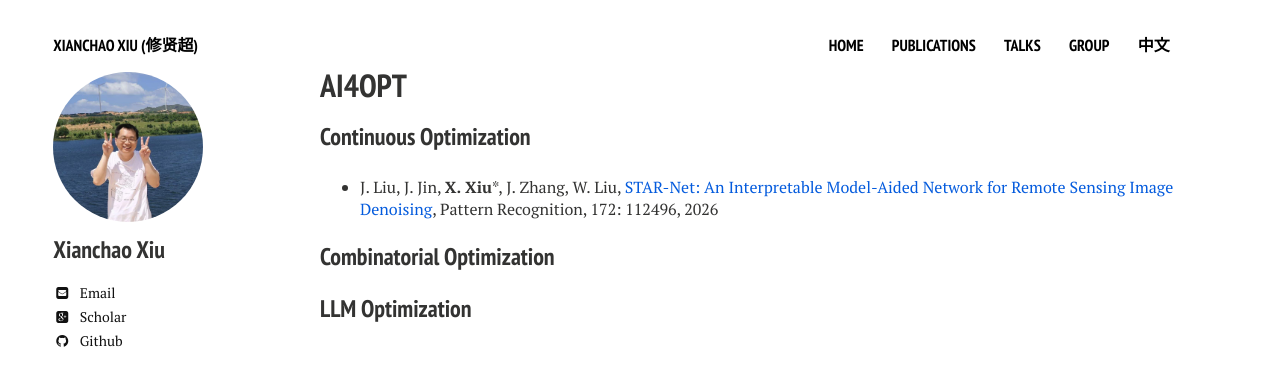
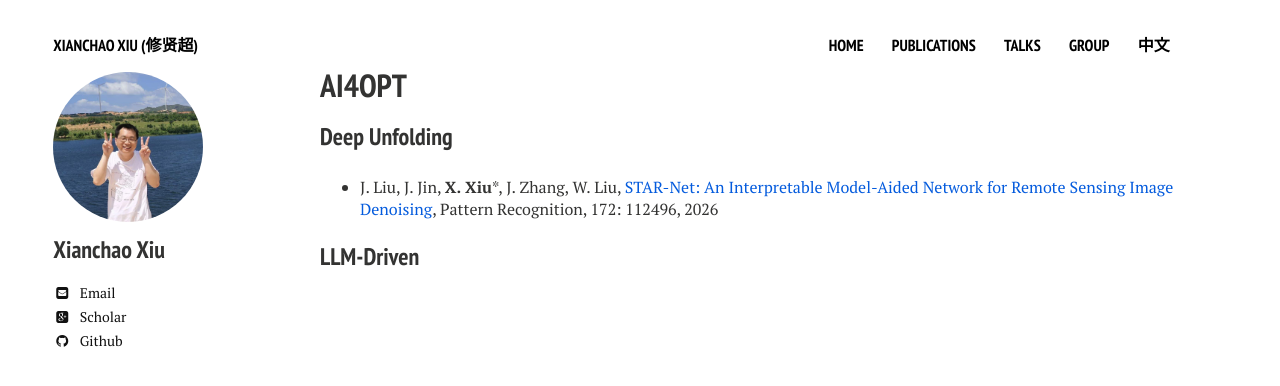
Before and after one commit to xianchaoxiu/xianchaoxiu.github.io, a Jekyll site: the page built from chinese/research/OPT/index.md, in a window 1280 px wide. Shown: the top 386 px of the page. Built offline with Jekyll 4.4.1, drawn with Linux system fonts in a browser that asks for light colours; nearby versions of some CDN libraries.

Commit message:
Update index.md

```diff
--- a/chinese/research/OPT/index.md
+++ b/chinese/research/OPT/index.md
@@ -5,9 +5,7 @@ comments: false
 share: false
 ---
 
-### Continuous Optimization
+### Deep Unfolding
 * J. Liu, J. Jin, <b>X. Xiu</b>*, J. Zhang, W. Liu, <a href="https://doi.org/10.1016/j.patcog.2025.112496" class="textlink" target="_blank">STAR-Net: An Interpretable Model-Aided Network for Remote Sensing Image Denoising</a>, Pattern Recognition, 172: 112496, 2026  <br>
 
-### Combinatorial Optimization
-
-### LLM Optimization
+### LLM-Driven
```
